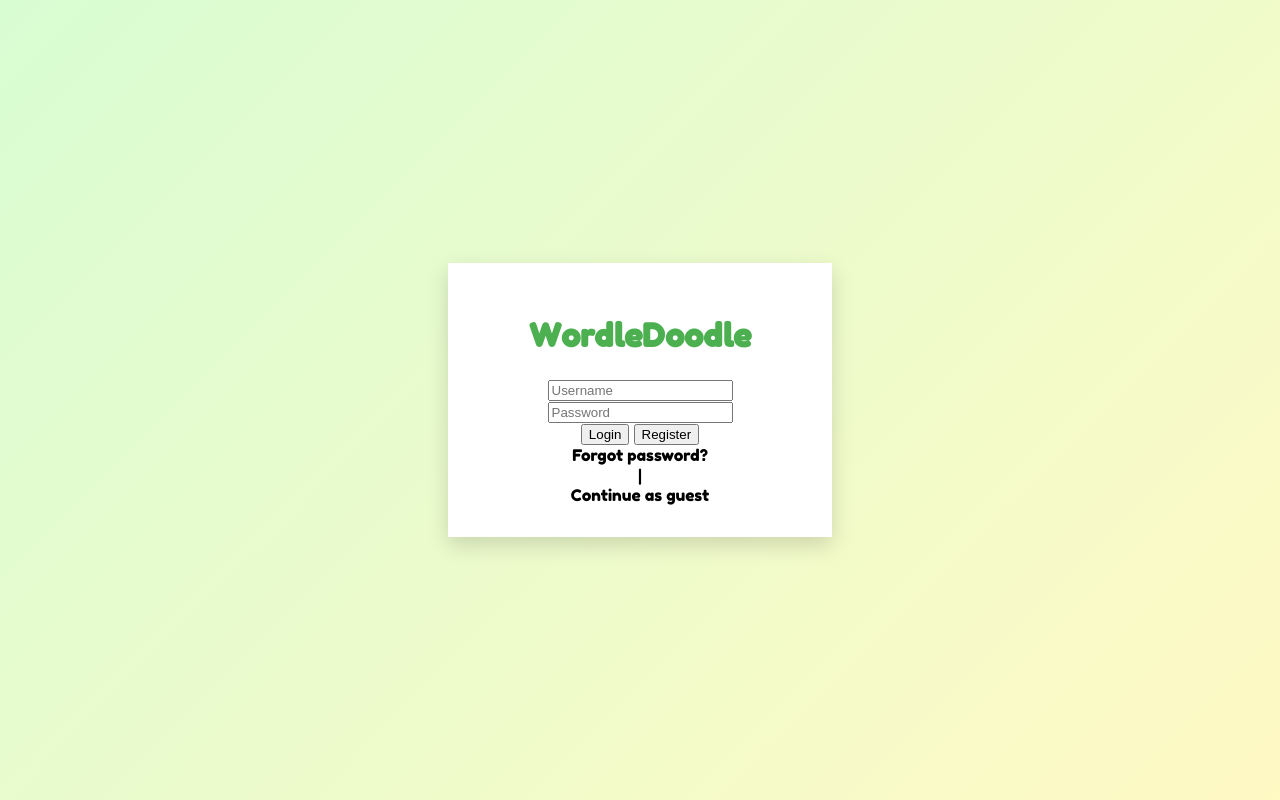
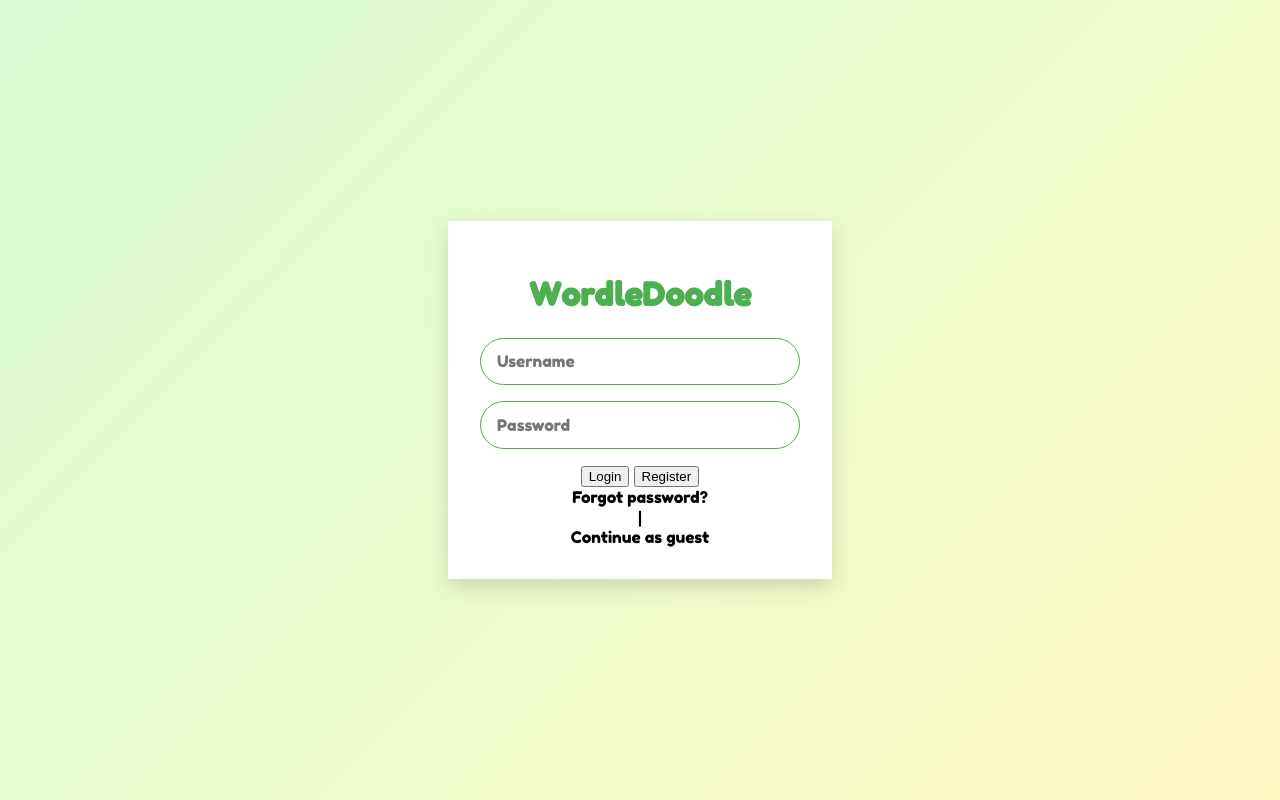
Before and after one commit to Danielbyte/WordleDoodle, a website: page public/views/landing-page.html in a window 1280 px wide. Drawn offline with Linux system fonts and the light colour scheme; files that its build step writes are made by us from their sources; files whose address does not match are found by name.

Commit message:
Added styles for username and password fields

```diff
--- a/public/styles/landing-page.css
+++ b/public/styles/landing-page.css
@@ -48,3 +48,24 @@ body {
   80% {transform: rotateY(8deg) translateY(1px);}
   100%{transform: rotateY(0deg) translateY(0);}
 }
+
+.input-field {
+  margin-bottom: 1rem;
+}
+
+.input-field input {
+  width: 100%;
+  padding: 0.8rem 1rem;
+  border: 1px solid #4CAF50;
+  box-sizing: border-box;
+  display: block;
+  outline: none;
+  border-radius: 50px;
+  font-size: 1rem;
+  font-family: 'Fredoka One', cursive;
+}
+
+.input-field input:focus {
+  border-color: #FFEB3B;
+  box-shadow: 0 0 10px rgba(255, 235, 59, 0.15);
+}
```
